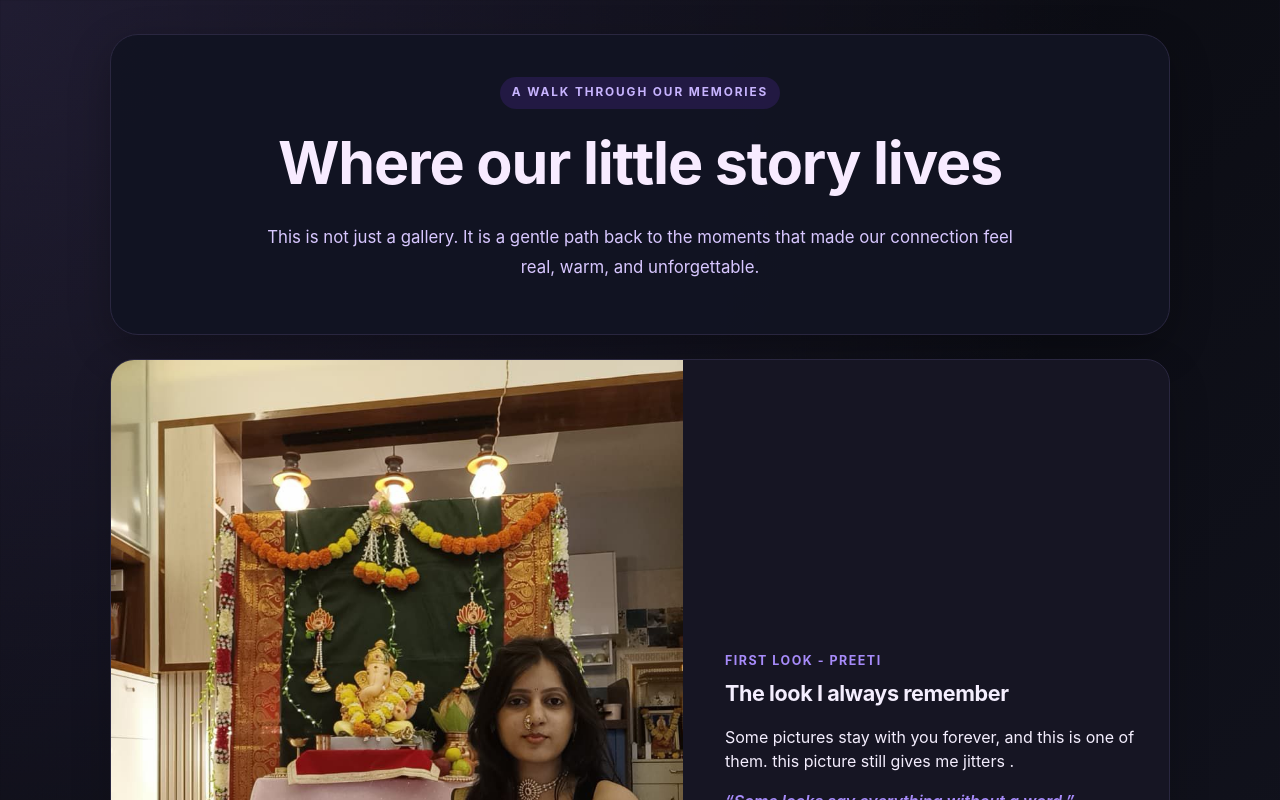
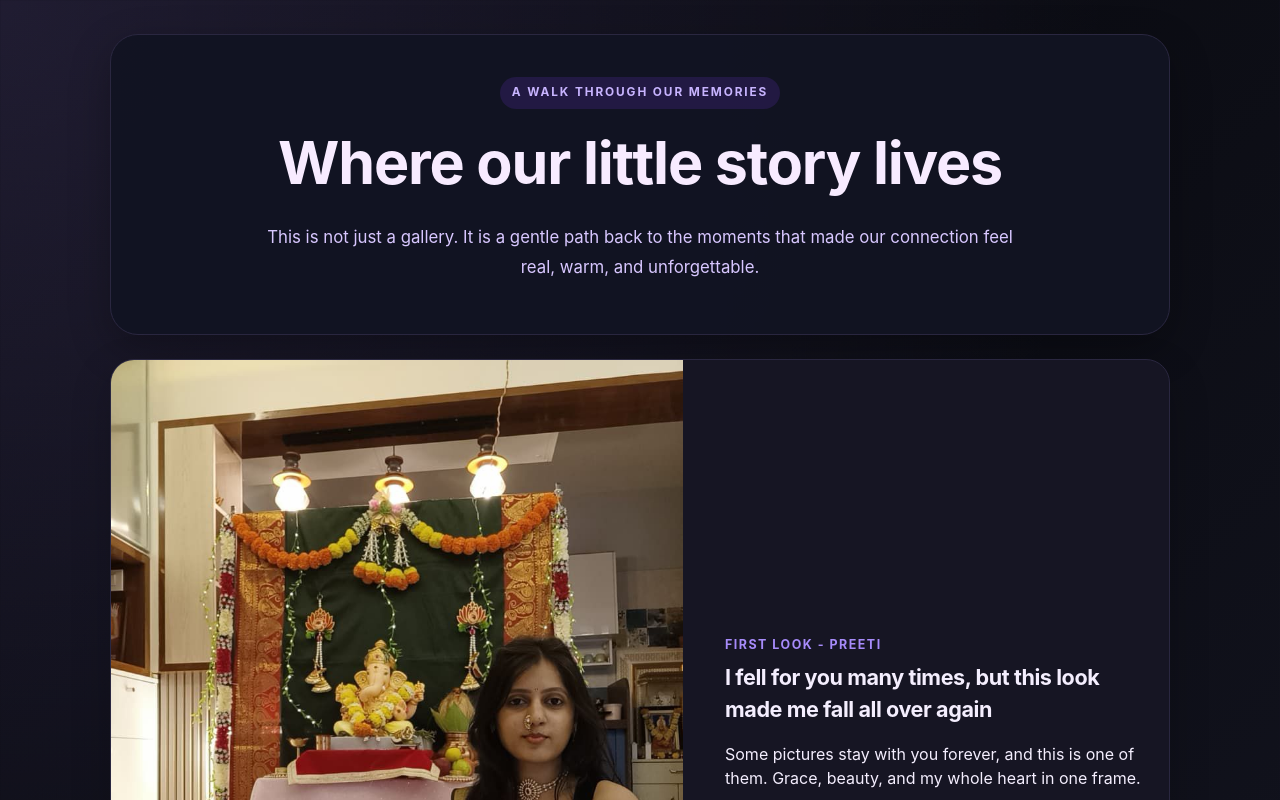
Before and after one commit to Arjunbhavsar/ForP, a React (Vite) app: page /#/gallery in a window 1280 px wide. Shown: the top 800 px of the page. Built offline with nearby package versions, Linux system fonts and the light colour scheme.

Commit message:
Add gallery images

```diff
--- a/src/Gallery.jsx
+++ b/src/Gallery.jsx
@@ -56,9 +56,9 @@ function usePageAudio(audioSrc) {
 const galleryItems = [
   {
     chapter: 'First look - Preeti',
-    title: 'The look I always remember',
+    title: 'I fell for you many times, but this look made me fall all over again',
     story:
-      'Some pictures stay with you forever, and this is one of them. this picture still gives me jitters .',
+      'Some pictures stay with you forever, and this is one of them. Grace, beauty, and my whole heart in one frame.',
     quote: 'Some looks say everything without a word.',
     image: `${import.meta.env.BASE_URL}gallery/firstlook.JPG`,
   },
```
Also changed, not shown: 2 other files (tests, documents, lock files or other folders).
